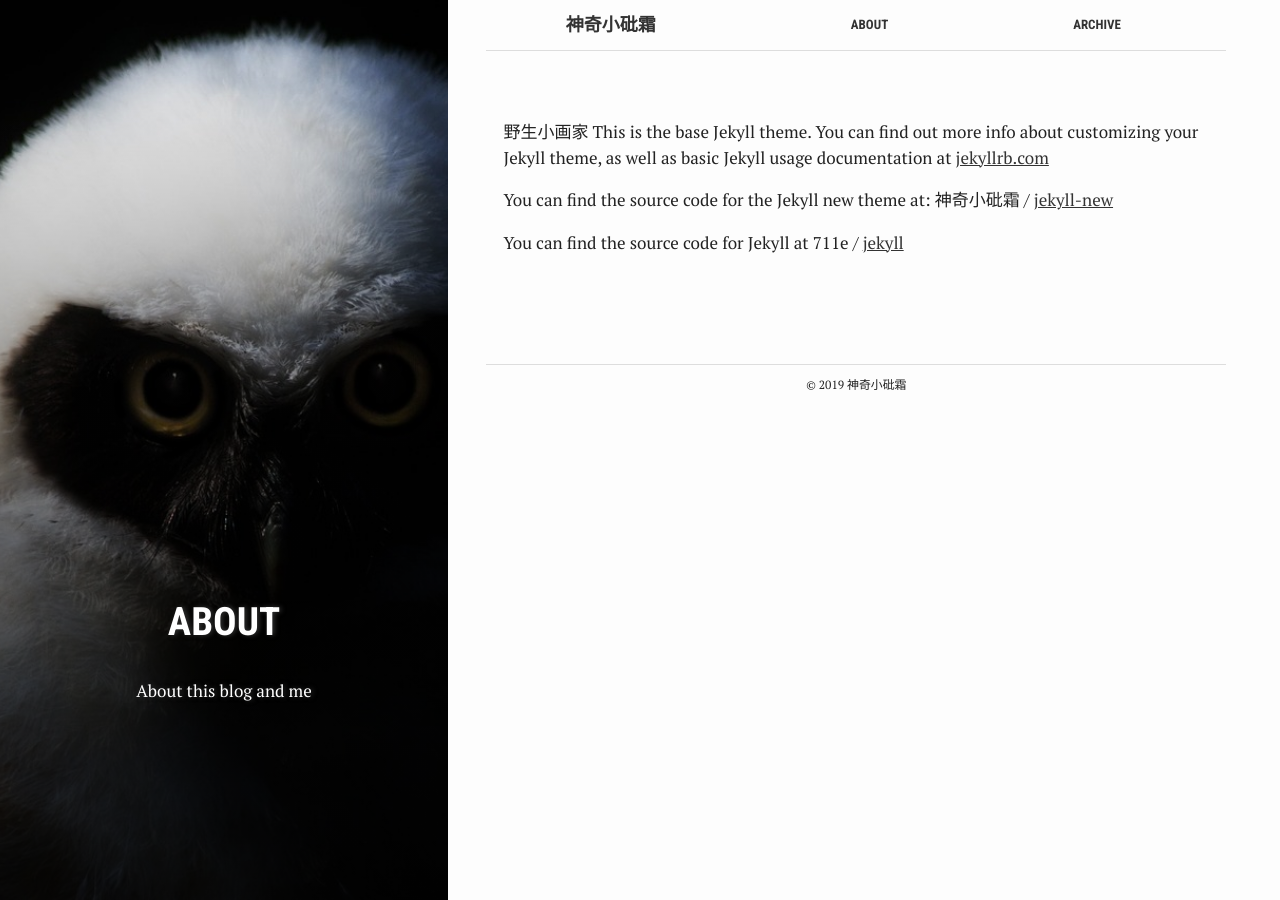
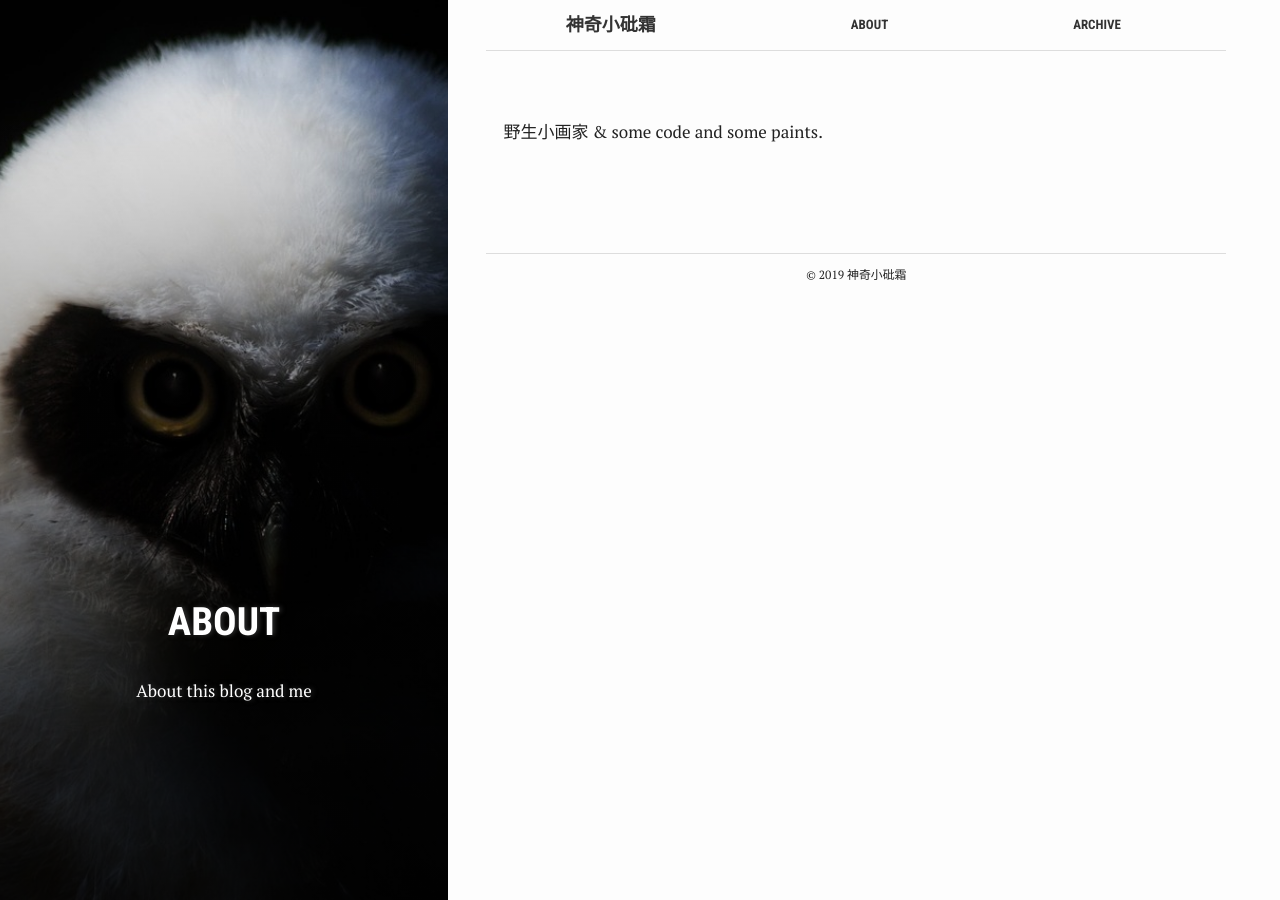
Before and after one commit to 711e/711e.github.io, a Jekyll site: the page built from about.md, in a window 1280 px wide. Built offline with Jekyll 4.4.1, drawn with Linux system fonts in a browser that asks for light colours.

Commit message:
Update about.md

```diff
--- a/about.md
+++ b/about.md
@@ -9,12 +9,5 @@
 ---
 
 野生小画家
-This is the base Jekyll theme. You can find out more info about customizing your Jekyll theme, as well as basic Jekyll usage documentation at [jekyllrb.com](http://jekyllrb.com/)
-
-You can find the source code for the Jekyll new theme at:
-{{site.twitter_username}} /
-[jekyll-new](https://github.com/jglovier/jekyll-new)
-
-You can find the source code for Jekyll at
-{{site.github_username}} /
-[jekyll](https://github.com/jekyll/jekyll)
+&
+some code and some paints.
```
